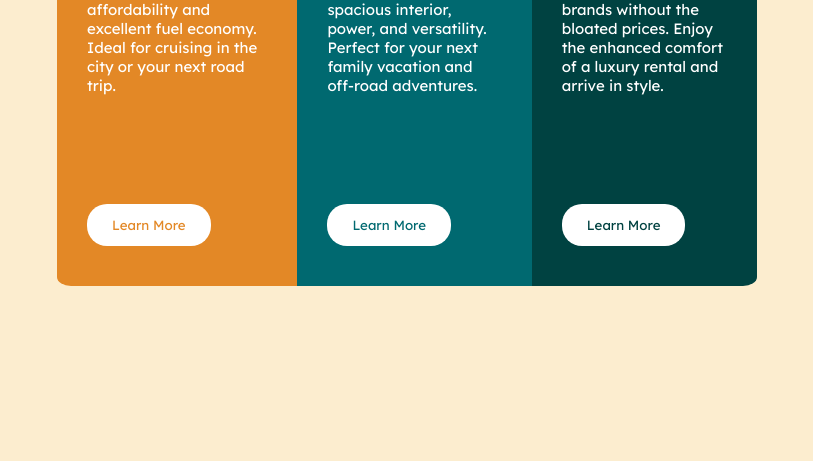
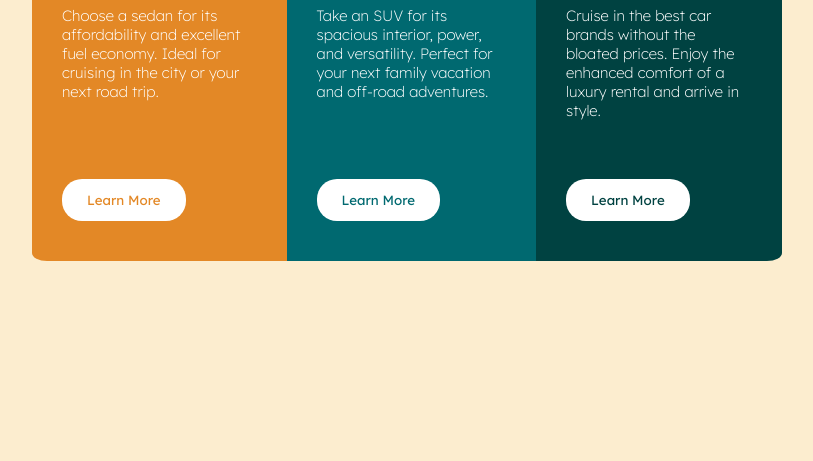
Before and after one commit to Brian-E-Nguyen/frontend-mentor-challenges, a plain HTML site: page Three-Column-Card/index.html in a window 1280 px wide. Shown: the part 339-800 px from the top of the page, without its empty margins (233-1046 px from the left). Drawn offline with Linux system fonts and the light colour scheme.

Commit message:
fixed card size again

```diff
--- a/Three-Column-Card/app.css
+++ b/Three-Column-Card/app.css
@@ -1,4 +1,4 @@
-@import url('https://fonts.googleapis.com/css2?family=Big+Shoulders+Display:wght@700&family=Lexend+Deca&display=swap');
+@import url('https://fonts.googleapis.com/css2?family=Big+Shoulders+Display:wght@700&family=Lexend+Deca:wght@200;400&display=swap');
 html {
   background-color: rgb(252, 237, 207);
 }
@@ -24,8 +24,8 @@ button {
 }
 
 .card {
-  width: 700px;
-  height: 450px;
+  width: 750px;
+  height: 400px;
   position: absolute;
   top: 50%;
   left: 50%;
```
